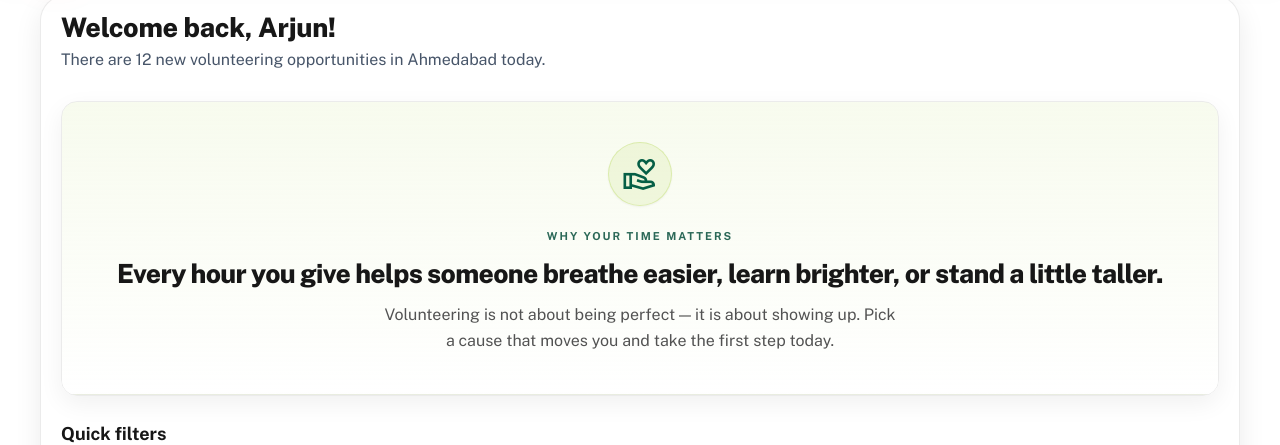
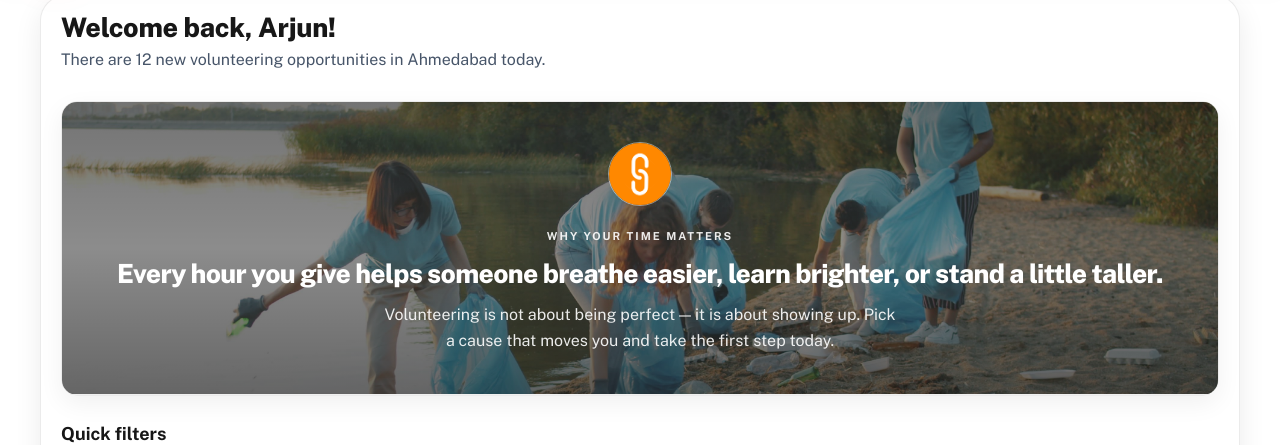
Before and after one commit to poorvithdevang861/socialconnect, a React (Vite) app: page /home in a window 1280 px wide. Shown: the part 102-547 px from the top of the page. Built offline with nearby package versions, Linux system fonts and the light colour scheme.

Commit message:
feat: rotate home banner imagery automatically
Uses local banner assets with a timed 1.5s auto-swap and updated overlay/logo treatment to keep the home tagline section visually dynamic and readable.

```diff
--- a/src/pages/HomePage.jsx
+++ b/src/pages/HomePage.jsx
@@ -4,6 +4,9 @@ import Button from '../components/Button'
 import SectionHeader from '../components/SectionHeader'
 import { getWishlist, isWishlisted, subscribeWishlist, toWishlistPayload, toggleWishlist } from '../utils/wishlist'
 import { googleMapsSearchHref } from '../utils/maps'
+import homeBannerImage from '../../banner1.jpg'
+import homeBannerImage2 from '../../banner2.jpg'
+import appLogo from '../../logo.png'
 
 const LOCATIONS = ['Ahmedabad', 'Pune', 'Bengaluru', 'Hyderabad']
 
@@ -146,6 +149,7 @@ function HomePage({ location = 'Ahmedabad', onLocationChange }) {
   const locRef = useRef(null)
   const [locOpen, setLocOpen] = useState(false)
   const [featuredExpanded, setFeaturedExpanded] = useState(false)
+  const [bannerIndex, setBannerIndex] = useState(0)
   const [, setWishTick] = useState(0)
 
   useEffect(() => {
@@ -155,6 +159,13 @@ function HomePage({ location = 'Ahmedabad', onLocationChange }) {
   useEffect(() => {
     setFeaturedExpanded(false)
   }, [activeCause])
+
+  useEffect(() => {
+    const timer = setInterval(() => {
+      setBannerIndex((i) => (i + 1) % 2)
+    }, 1500)
+    return () => clearInterval(timer)
+  }, [])
 
   const hasWishlistItems = getWishlist().length > 0
 
@@ -550,18 +561,24 @@ function HomePage({ location = 'Ahmedabad', onLocationChange }) {
         {/* Inspiring tagline — subtle green gradient (aligned with registration success) */}
         <section className="pt-1">
           <div className="overflow-hidden rounded-2xl border border-black/[0.08] shadow-[0_8px_24px_rgba(15,15,16,0.06)]">
-            <div className="border-b border-black/[0.06] bg-gradient-to-b from-success-green/10 to-white px-5 py-8 text-center sm:px-8 sm:py-10">
-              <div className="mx-auto mb-5 flex size-14 items-center justify-center rounded-full border border-success-green/35 bg-success-green/15 text-emerald-800 shadow-sm sm:size-16">
-                <span className="material-symbols-outlined text-[2rem] sm:text-[2.25rem]">volunteer_activism</span>
+            <div className="relative border-b border-black/[0.06] px-5 py-8 text-center sm:px-8 sm:py-10">
+              <img
+                alt="Volunteers cleaning a beach"
+                className="absolute inset-0 h-full w-full object-cover opacity-80"
+                src={bannerIndex === 0 ? homeBannerImage : homeBannerImage2}
+              />
+              <div className="absolute inset-0 bg-gradient-to-b from-black/55 via-black/45 to-black/60" />
+              <div className="relative z-[1] mx-auto mb-5 flex size-14 items-center justify-center overflow-hidden rounded-full border border-white/45 shadow-sm sm:size-16">
+                <img alt="CauseConnect logo" className="h-full w-full object-cover" src={appLogo} />
               </div>
-              <p className="text-[11px] font-bold uppercase tracking-[0.18em] text-emerald-900/85">
+              <p className="relative z-[1] text-[11px] font-bold uppercase tracking-[0.18em] text-white/90">
                 Why your time matters
               </p>
-              <h2 className="mt-3 text-pretty text-xl font-extrabold leading-snug tracking-tight text-neutral-900 sm:text-2xl md:text-[1.65rem]">
+              <h2 className="relative z-[1] mt-3 text-pretty text-xl font-extrabold leading-snug tracking-tight text-white sm:text-2xl md:text-[1.65rem]">
                 Every hour you give helps someone breathe easier, learn brighter, or stand a little
                 taller.
               </h2>
-              <p className="premium-body mx-auto mt-3 max-w-lg text-neutral-600">
+              <p className="premium-body relative z-[1] mx-auto mt-3 max-w-lg text-white/90">
                 Volunteering is not about being perfect — it is about showing up. Pick a cause that
                 moves you and take the first step today.
               </p>
```
Also changed, not shown: banner1.jpg (added), 1 other file (tests, documents, lock files or other folders).
